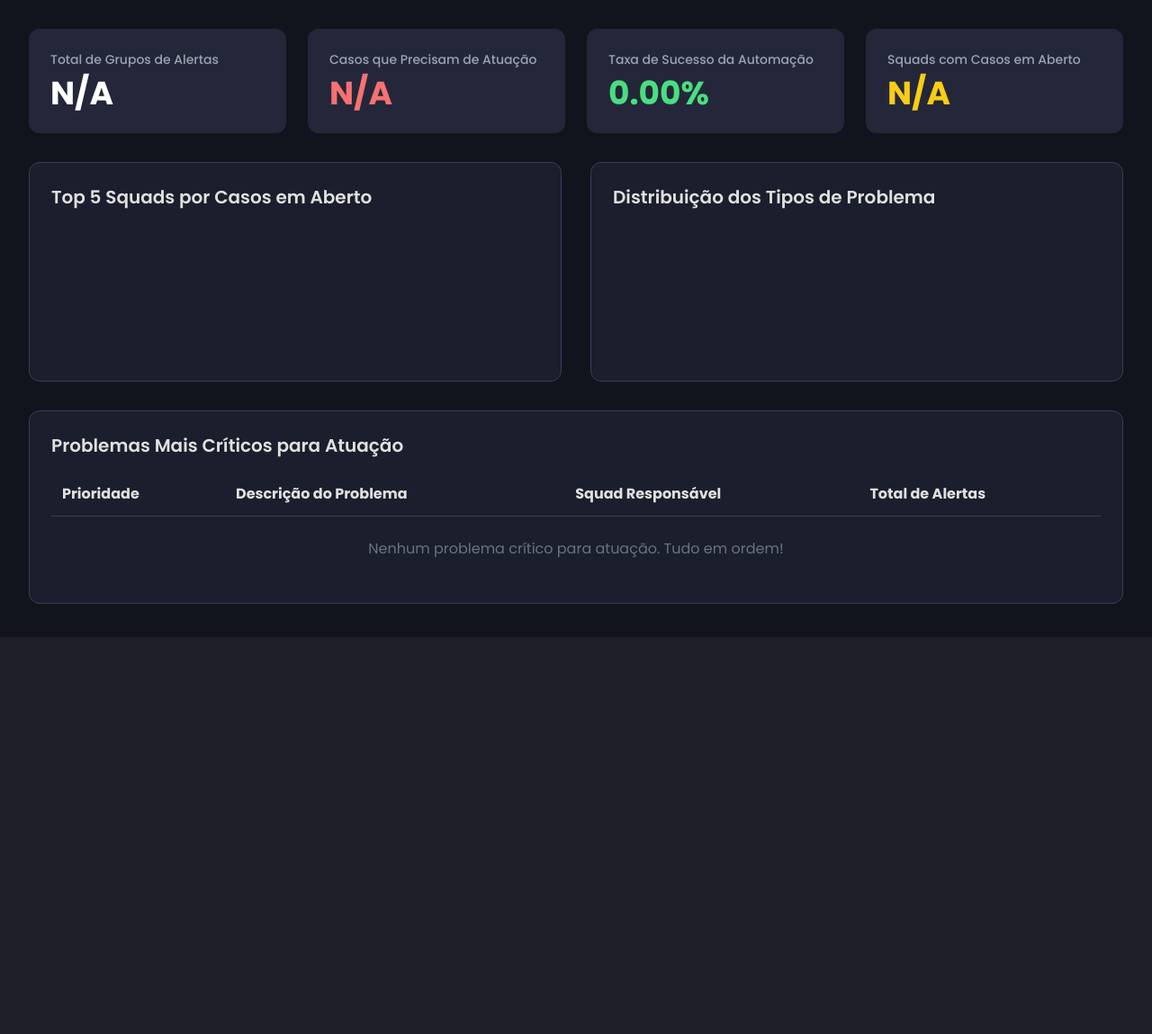
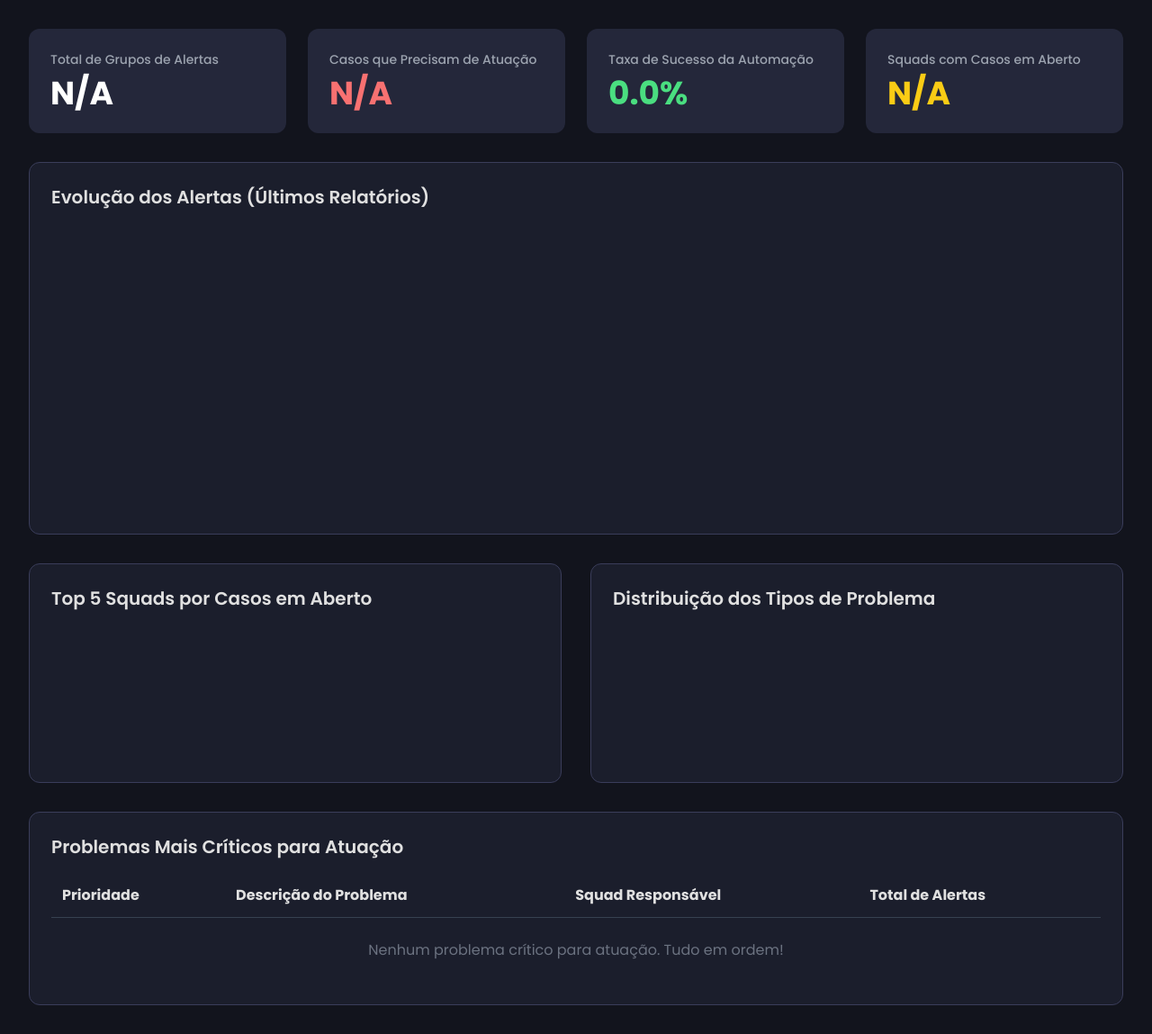
Before and after one commit to leonardosete/meu-dash, a Flask app: template templates/upload.html in a window 1280 px wide. Shown: the part 92-1241 px from the top of the page at 90% size. Before the commit the page ends 763 px from the top, so only its background shows below. Run offline with Flask 3, Linux system fonts and the light colour scheme; the template is opened without the code that fills it, so the values that code supplies are empty; a map, chart or similar area stays blank; some libraries are stand-ins or nearby versions.

Commit message:
v1 subindo no k8s - melhorias finais - 68

```diff
--- a/templates/upload.html
+++ b/templates/upload.html
@@ -56,11 +56,19 @@
             </div>
             <div class="kpi-card rounded-xl p-6">
                 <h3 class="text-sm font-medium text-gray-400 mb-2">Taxa de Sucesso da Automação</h3>
-                <p class="text-4xl font-bold text-green-400">{{ '%.2f' % kpis.taxa_sucesso if kpis.taxa_sucesso is not none else 'N/A' }}%</p>
+                <p class="text-4xl font-bold text-green-400">{{ '%.1f' % kpis.taxa_sucesso if kpis.taxa_sucesso is not none else 'N/A' }}%</p>
             </div>
             <div class="kpi-card rounded-xl p-6">
                 <h3 class="text-sm font-medium text-gray-400 mb-2">Squads com Casos em Aberto</h3>
                 <p class="text-4xl font-bold text-yellow-400">{{ kpis.squads_com_casos or 'N/A' }}</p>
+            </div>
+        </div>
+
+        <!-- NOVO: Seção de Evolução Temporal -->
+        <div class="card rounded-xl p-6">
+            <h3 class="text-xl font-semibold mb-4">Evolução dos Alertas (Últimos Relatórios)</h3>
+            <div class="h-80">
+                <canvas id="timelineChart"></canvas>
             </div>
         </div>
 
@@ -116,6 +124,7 @@
             // --- Dados Injetados pelo Flask ---
             const squadsData = {{ squads_chart_data | tojson | safe }};
             const actionsData = {{ actions_chart_data | tojson | safe }};
+            const timelineData = {{ timeline_data | tojson | safe }};
 
             // --- Configurações Globais dos Gráficos ---
             Chart.defaults.color = 'rgba(224, 224, 224, 0.7)';
@@ -129,6 +138,50 @@
                     }
                 }
             };
+
+            // --- Gráfico de Linha: Evolução dos Alertas ---
+            const timelineCtx = document.getElementById('timelineChart')?.getContext('2d');
+            if (timelineCtx && timelineData && timelineData.labels.length > 1) {
+                new Chart(timelineCtx, {
+                    type: 'line',
+                    data: {
+                        labels: timelineData.labels,
+                        datasets: [
+                            {
+                                label: 'Total de Grupos',
+                                data: timelineData.data_total,
+                                borderColor: 'rgba(79, 70, 229, 1)',
+                                backgroundColor: 'rgba(79, 70, 229, 0.2)',
+                                fill: true,
+                                tension: 0.4
+                            },
+                            {
+                                label: 'Casos para Atuação',
+                                data: timelineData.data_atuacao,
+                                borderColor: 'rgba(239, 68, 68, 1)',
+                                backgroundColor: 'rgba(239, 68, 68, 0.2)',
+                                fill: true,
+                                tension: 0.4
+                            }
+                        ]
+                    },
+                    options: {
+                        responsive: true,
+                        maintainAspectRatio: false,
+                        scales: {
+                            x: { grid: { color: 'rgba(255, 255, 255, 0.1)' } },
+                            y: { grid: { color: 'rgba(255, 255, 255, 0.1)' }, beginAtZero: true }
+                        },
+                        plugins: {
+                            legend: {
+                                position: 'top',
+                                align: 'end',
+                            }
+                        }
+                    }
+                });
+            }
+
 
             // --- Gráfico de Barras: Top Squads ---
             const squadsCtx = document.getElementById('squadsChart')?.getContext('2d');
```
